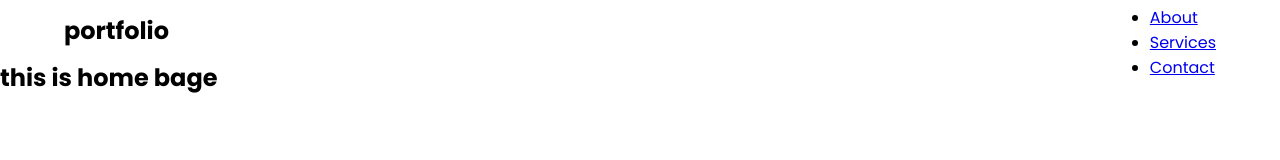
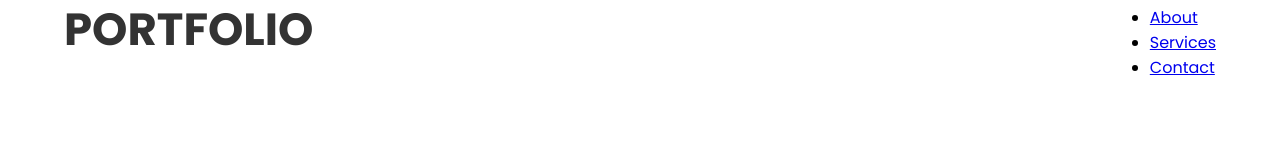
Before and after one commit to NasrAlgendy/front-end-testing, a plain HTML site: page my.html in a window 1280 px wide. Drawn offline with Linux system fonts and the light colour scheme.

Commit message:
modified some files

```diff
--- a/my.html
+++ b/my.html
@@ -24,7 +24,7 @@
         </div>
     </div>
     <div class= "home">
-      <h2>this is home bage</h2>
+
     </div>
 
 </body>
--- a/style.css
+++ b/style.css
@@ -26,3 +26,9 @@ body{
     align-items: center;
     justify-content: space-between;
 }
+.header .container .logo{
+    font-size: 30px;
+    font-weight: 600;
+    color: #333;
+    text-transform: uppercase;
+}
```
